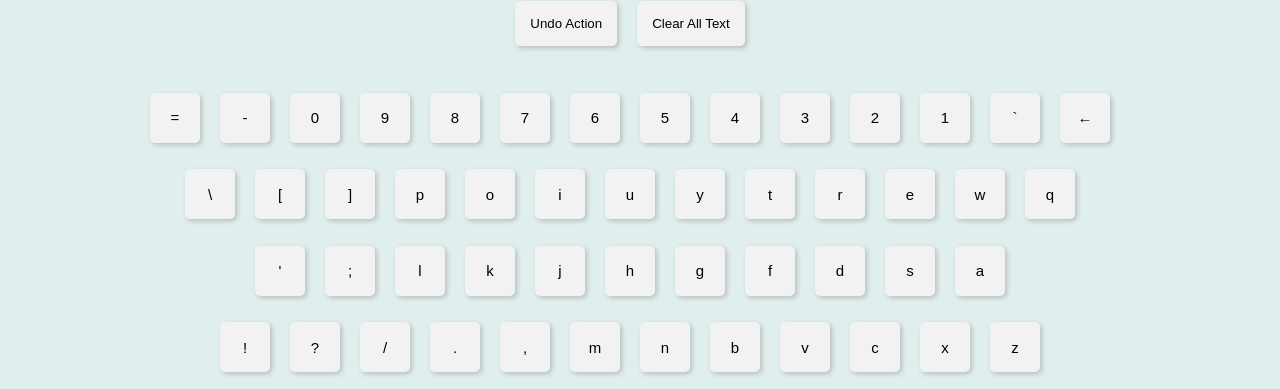
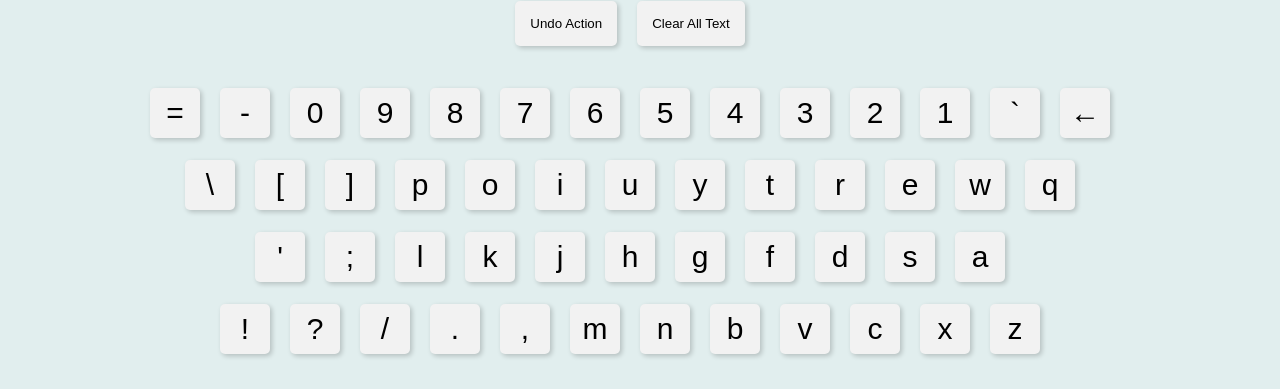
Before and after one commit to saratamar100/TextEditorProject, a React (Create React App) app: page / in a window 1280 px wide. Shown: the part 416-805 px from the top of the page. Built offline with nearby package versions, Linux system fonts and the light colour scheme.

Commit message:
16/04-19:00

```diff
--- a/src/TextEditor.css
+++ b/src/TextEditor.css
@@ -50,12 +50,12 @@
   background-color: #f2f2f2;
   border: none;
   box-shadow: 2px 2px 5px rgba(0, 0, 0, 0.2);
-  font-size: 15px;
+  font-size: 30px;
   box-sizing:content-box;
   height: 50px;
   width: 50px;
   box-sizing: border-box;
-  padding: 15px;
+
 }
 
 .buttonOther{
@@ -76,5 +76,4 @@ button:hover {
 .Header{
   color:rgb(24, 91, 93);
   font-family:'Trebuchet MS', 'Lucida Sans Unicode', 'Lucida Grande', 'Lucida Sans', Arial, sans-serif;
-
 }
```
